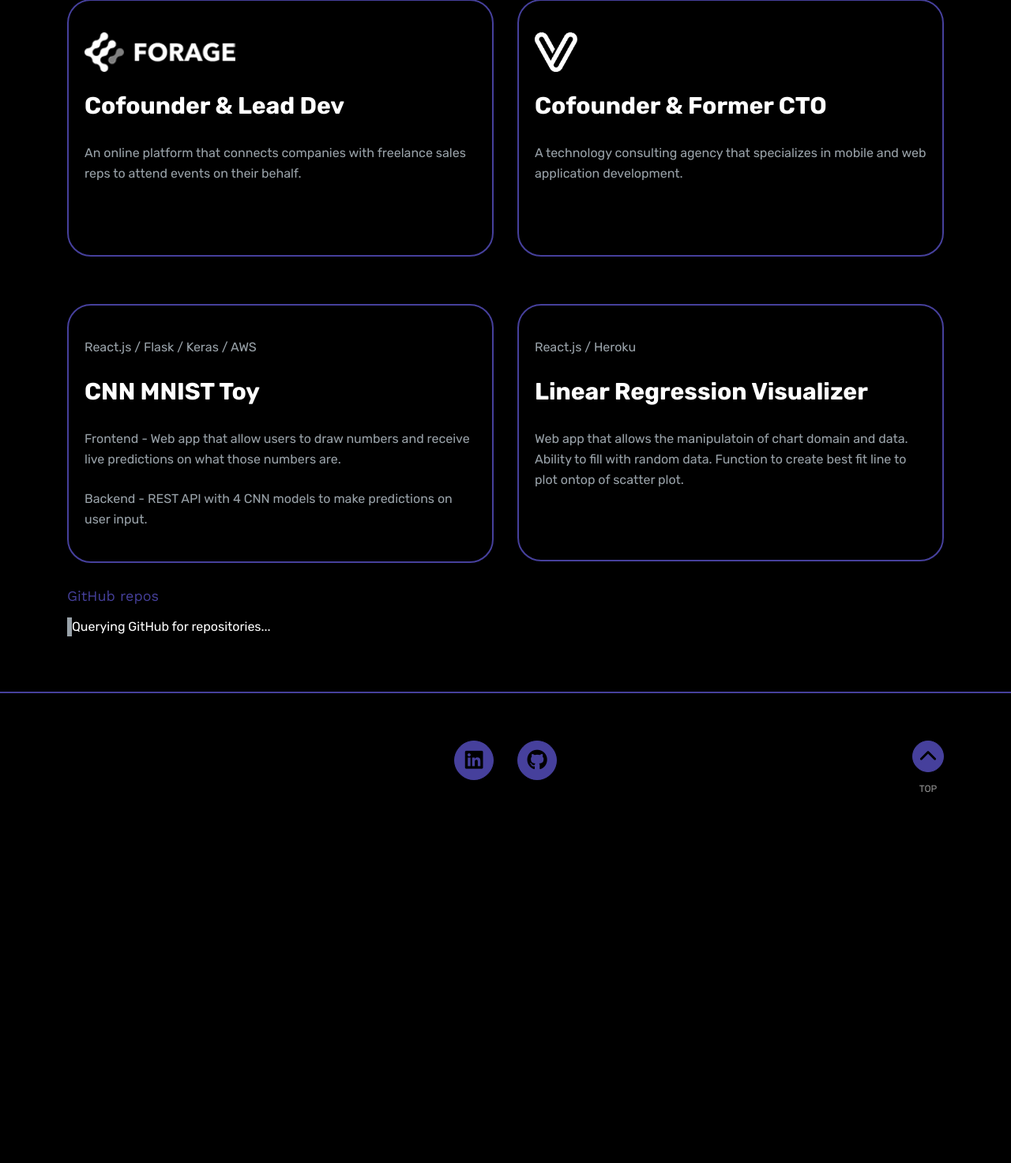
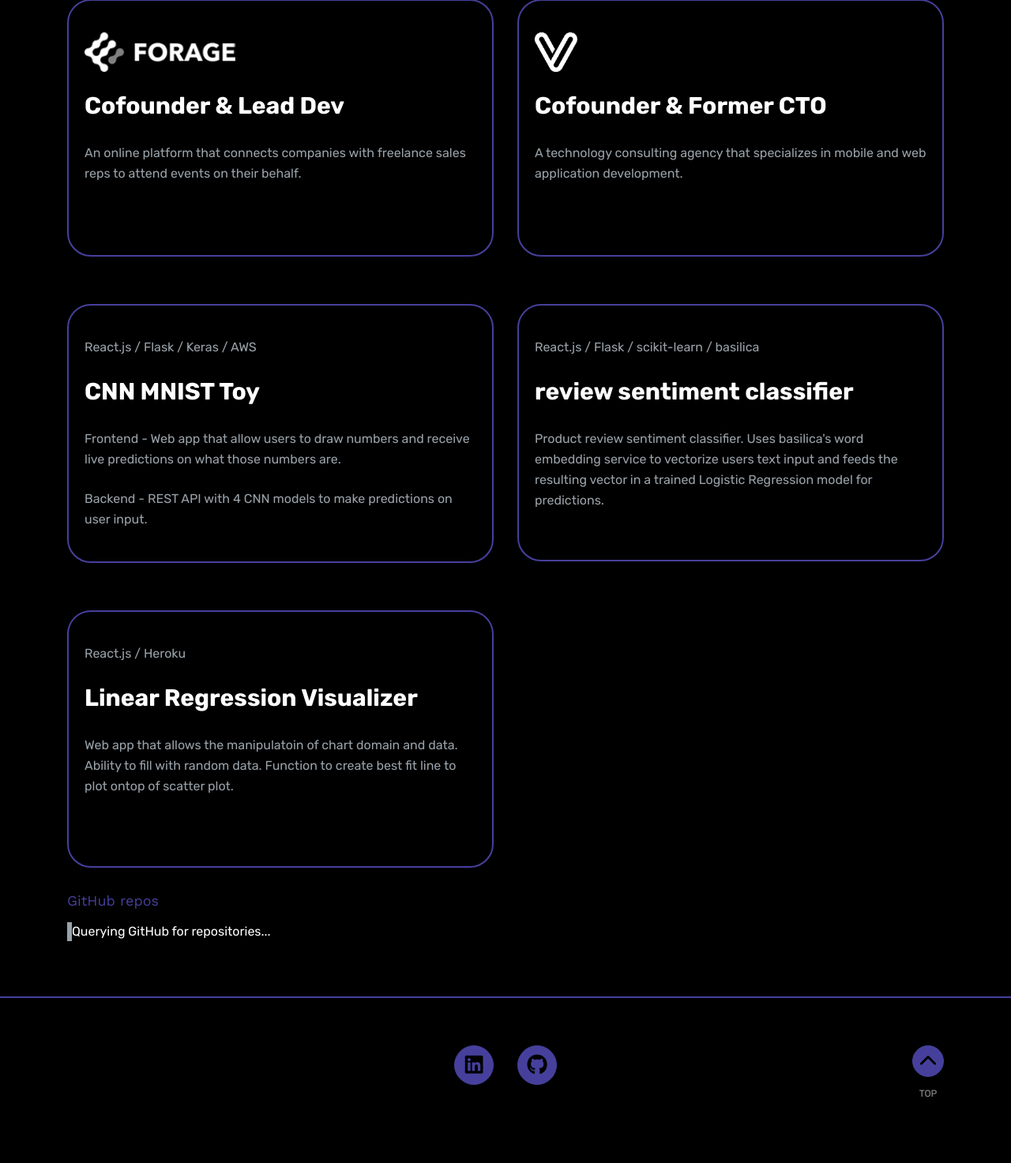
Before and after one commit to bendevera/Personal-Website, a Flask app: page /portfolio in a window 1280 px wide. Shown: the part 275-1748 px from the top of the page at 79% size. Before the commit the page ends 1279 px from the top, so only its background shows below. Run offline with Flask 2, Linux system fonts and the light colour scheme; some libraries are stand-ins or nearby versions.

Commit message:
Added review-sentiment-classifier to portfolio

```diff
--- a/app/templates/portfolio.html
+++ b/app/templates/portfolio.html
@@ -31,6 +31,16 @@
             </a>
           </div>
           <div class="col-xs-12 col-md-6">
+            <a href="https://www.mnistalgotoy.com/" target="_blank" class="service_box wow fadeInUp" data-wow-duration=".5s" data-wow-delay="0s">
+              <!-- <img src="/static/images/varfaj.png" height="50" alt=""> -->
+              <p>React.js / Flask / scikit-learn / basilica</p>
+              <h2 class="portfolio-mnist-heading">review sentiment classifier</h2>
+              <p>Product review sentiment classifier. Uses basilica's word embedding service to vectorize users text input and feeds the resulting vector in a trained Logistic Regression model for predictions.</p>
+            </a>
+          </div>
+        </div>
+        <div class="row">
+          <div class="col-xs-12 col-md-6">
             <a href="https://regression-visualizer.herokuapp.com/" target="_blank" class="service_box wow fadeInRight" data-wow-duration=".5s" data-wow-delay="0s">
               <!-- <img src="/static/images/varfaj.png" height="50" alt=""> -->
               <p>React.js / Heroku</p>
```
